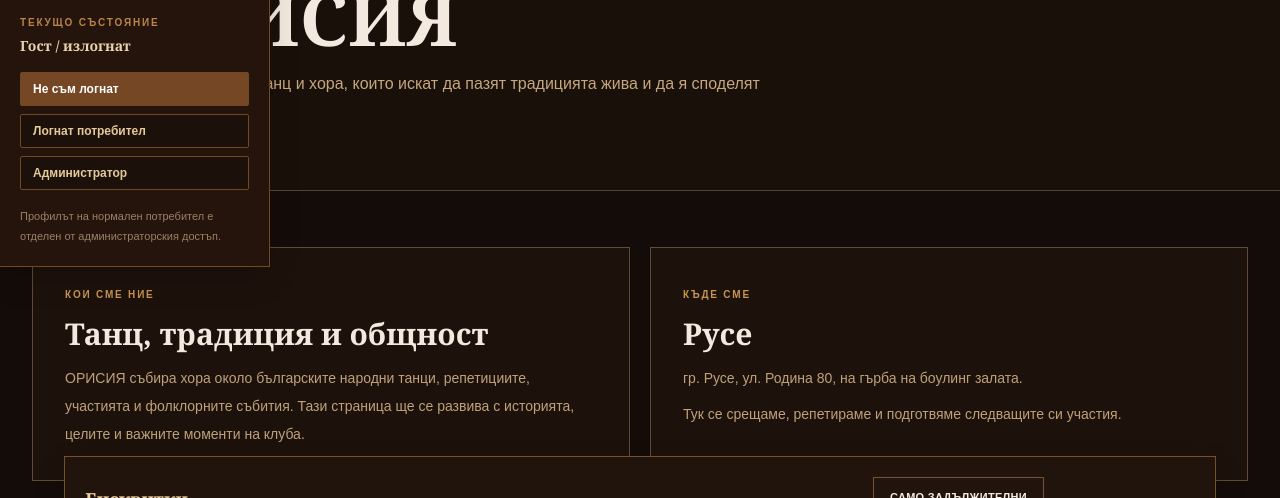
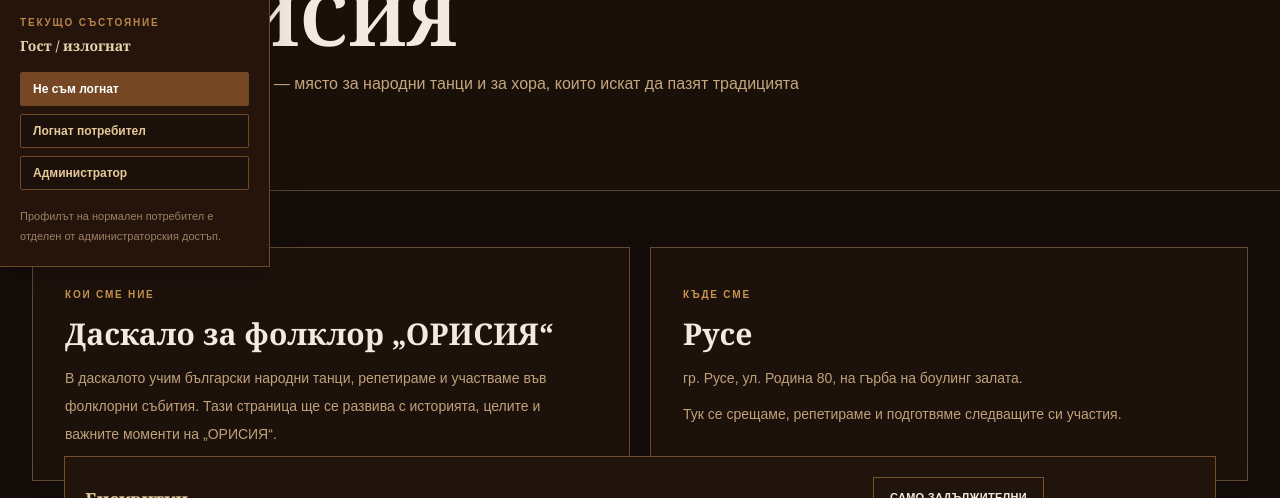
Before and after one commit to viktor132607/Orisia.Client, a Next.js app: page /about in a window 1280 px wide. Shown: the part 198-696 px from the top of the page. Built offline with nearby package versions, Linux system fonts and the light colour scheme; no server answers.

Commit message:
Use Orisia folklore school identity throughout site

```diff
--- a/src/app/about/layout.tsx
+++ b/src/app/about/layout.tsx
@@ -5,7 +5,7 @@ import { buildSocialMetadata, localSeoKeywords } from "../../lib/seo";
 
 const pageTitle = "За нас — народни танци в Русе";
 const pageDescription =
-  "Научете повече за ОРИСИЯ — общност за български народни танци и фолклор в Русе, нашата мисия, лектори и място за репетиции.";
+  "Научете повече за Даскало за фолклор „ОРИСИЯ“ в Русе, нашата мисия, лектори и място за репетиции.";
 
 export const metadata: Metadata = {
   title: pageTitle,
--- a/src/app/about/page.tsx
+++ b/src/app/about/page.tsx
@@ -20,8 +20,8 @@ export default function AboutPage() {
           </h1>
           <p className="mt-4 max-w-3xl font-sans text-base leading-7 text-[#725b47] dark:text-[#c6a77d]">
             {isBg
-              ? "Място за български фолклор, танц и хора, които искат да пазят традицията жива и да я споделят заедно."
-              : "A place for Bulgarian folklore, dance and people who want to keep tradition alive and share it together."}
+              ? "Даскало за фолклор „ОРИСИЯ“ — място за народни танци и за хора, които искат да пазят традицията жива."
+              : "ORISIA Folklore School — a place for folk dance and people who want to keep tradition alive."}
           </p>
         </div>
       </header>
@@ -33,12 +33,12 @@ export default function AboutPage() {
               {isBg ? "КОИ СМЕ НИЕ" : "WHO WE ARE"}
             </span>
             <h2 className="mt-3 text-3xl font-bold">
-              {isBg ? "Танц, традиция и общност" : "Dance, tradition and community"}
+              {isBg ? "Даскало за фолклор „ОРИСИЯ“" : "ORISIA Folklore School"}
             </h2>
             <p className="mt-3 font-sans text-sm leading-7 text-[#725b47] dark:text-[#bfa27a]">
               {isBg
-                ? "ОРИСИЯ събира хора около българските народни танци, репетициите, участията и фолклорните събития. Тази страница ще се развива с историята, целите и важните моменти на клуба."
-                : "ORISIA brings people together around Bulgarian folk dances, rehearsals, performances and folklore events. This page will grow with the club's history, goals and important moments."}
+                ? "В даскалото учим български народни танци, репетираме и участваме във фолклорни събития. Тази страница ще се развива с историята, целите и важните моменти на „ОРИСИЯ“."
+                : "At our folklore school, we learn Bulgarian folk dances, rehearse and take part in folklore events. This page will grow with ORISIA's history, goals and important moments."}
             </p>
           </article>
 
--- a/src/components/Footer.tsx
+++ b/src/components/Footer.tsx
@@ -16,7 +16,7 @@ export default function Footer() {
             <img src="/orisia-logo.jpg" alt={isBg ? "ОРИСИЯ" : "ORISIA"} className="h-12 w-12 object-contain" width={48} height={48} loading="lazy" decoding="async" />
           </Link>
           <p className="mt-3 max-w-xs text-[13px] leading-5 text-[#b9a184]">
-            {isBg ? "Български фолклор, танц, традиция и общност с характер." : "Bulgarian folklore, dance, tradition and community with character."}
+            {isBg ? "Даскало за фолклор „ОРИСИЯ“" : "ORISIA Folklore School"}
           </p>
         </div>
 
--- a/src/components/HomeFeed.tsx
+++ b/src/components/HomeFeed.tsx
@@ -61,8 +61,8 @@ export default function HomeFeed() {
     <section className="bg-orisia-cream py-12 text-orisia-brown dark:bg-orisia-dark dark:text-orisia-light" id="programa">
       <div className="mx-auto w-full max-w-7xl px-4 sm:px-6 lg:px-8">
         <header className="mb-12 border-b border-orisia-line pb-10 dark:border-[#574333]">
-          <span className="font-sans text-[10px] font-black uppercase tracking-[.22em] text-orisia-goldDark dark:text-[#c28a48]">{isBg ? "БЪЛГАРСКИ ФОЛКЛОР · РУСЕ" : "BULGARIAN FOLKLORE · RUSE"}</span>
-          <h1 className="mt-3 max-w-5xl text-4xl font-bold leading-tight sm:text-5xl lg:text-6xl">{isBg ? "ОРИСИЯ — народни танци и български фолклор в Русе" : "ORISIA — Bulgarian folk dances and folklore in Ruse"}</h1>
+          <span className="font-sans text-[10px] font-black uppercase tracking-[.22em] text-orisia-goldDark dark:text-[#c28a48]">{isBg ? "ДАСКАЛО ЗА ФОЛКЛОР · РУСЕ" : "FOLKLORE SCHOOL · RUSE"}</span>
+          <h1 className="mt-3 max-w-5xl text-4xl font-bold leading-tight sm:text-5xl lg:text-6xl">{isBg ? "Даскало за фолклор „ОРИСИЯ“ — Русе" : "ORISIA Folklore School — Ruse"}</h1>
           <p className="mt-5 max-w-3xl font-sans text-base leading-7 text-[#725b47] dark:text-[#b19873]">{isBg ? "ОРИСИЯ събира хора с интерес към българските народни танци, хората и фолклорните традиции в Русе." : "ORISIA brings together people interested in Bulgarian folk dances and folklore traditions in Ruse."}</p>
           <nav className="mt-6 flex flex-wrap gap-x-6 gap-y-3">
             {[["/about/", isBg ? "За ОРИСИЯ" : "About ORISIA"], ["/horoteka/", isBg ? "Хоротека" : "Dance library"], ["/events/", isBg ? "Събития" : "Events"], ["/contact/", isBg ? "Контакти" : "Contacts"]].map(([path, label]) => (
--- a/src/components/Navbar.tsx
+++ b/src/components/Navbar.tsx
@@ -97,7 +97,7 @@ export default function Navbar() {
           <img
             className="h-12 w-12 object-contain sm:h-[54px] sm:w-[54px]"
             src={LOGO_SRC}
-            alt={isBg ? "ОРИСИЯ — народни танци и фолклор в Русе" : "ORISIA — Bulgarian folk dance and folklore in Ruse"}
+            alt={isBg ? "Даскало за фолклор „ОРИСИЯ“ — Русе" : "ORISIA Folklore School — Ruse"}
             width={54}
             height={54}
             loading="eager"
@@ -111,7 +111,7 @@ export default function Navbar() {
             <img
               className="h-[54px] w-[54px] object-contain"
               src={LOGO_SRC}
-              alt={isBg ? "ОРИСИЯ — народни танци и фолклор в Русе" : "ORISIA — Bulgarian folk dance and folklore in Ruse"}
+              alt={isBg ? "Даскало за фолклор „ОРИСИЯ“ — Русе" : "ORISIA Folklore School — Ruse"}
               width={54}
               height={54}
               loading="eager"
--- a/src/lib/localizedSeo.ts
+++ b/src/lib/localizedSeo.ts
@@ -15,18 +15,18 @@ export const englishKeywords = [
   "Bulgarian folk dances Ruse",
   "Bulgarian folklore Ruse",
   "horo Ruse",
-  "folk dance club Ruse",
+  "folklore school Ruse",
   "folklore events Ruse",
 ];
 
 const staticSeo: Record<string, Record<Locale, SeoContent>> = {
   "/": {
-    bg: { title: "ОРИСИЯ | Български народни танци и фолклор в Русе", description: "ОРИСИЯ в Русе — български народни танци, фолклор, хора, репетиции, участия и събития.", keywords: localSeoKeywords },
-    en: { title: "ORISIA | Bulgarian folk dances and folklore in Ruse", description: "ORISIA in Ruse — Bulgarian folk dances, folklore, rehearsals, performances and events.", keywords: englishKeywords },
+    bg: { title: "Даскало за фолклор „ОРИСИЯ“ | Народни танци в Русе", description: "Даскало за фолклор „ОРИСИЯ“ в Русе — народни танци, хора, репетиции, участия и събития.", keywords: localSeoKeywords },
+    en: { title: "ORISIA Folklore School | Folk dances in Ruse", description: "ORISIA Folklore School in Ruse — Bulgarian folk dances, rehearsals, performances and events.", keywords: englishKeywords },
   },
   "/about/": {
-    bg: { title: "За нас — народни танци в Русе", description: "Научете повече за ОРИСИЯ — общност за български народни танци и фолклор в Русе.", keywords: localSeoKeywords },
-    en: { title: "About ORISIA — Bulgarian folk dances in Ruse", description: "Learn more about ORISIA, our Bulgarian folk dance community in Ruse.", keywords: englishKeywords },
+    bg: { title: "За Даскало за фолклор „ОРИСИЯ“", description: "Научете повече за Даскало за фолклор „ОРИСИЯ“ и народните танци в Русе.", keywords: localSeoKeywords },
+    en: { title: "About ORISIA Folklore School", description: "Learn more about ORISIA Folklore School and Bulgarian folk dance in Ruse.", keywords: englishKeywords },
   },
   "/news/": { bg: { title: "Новини", description: "Последни новини от ОРИСИЯ." }, en: { title: "News", description: "Latest ORISIA news." } },
   "/events/": { bg: { title: "Фолклорни събития в Русе", description: "Предстоящи участия и фолклорни събития на ОРИСИЯ.", keywords: localSeoKeywords }, en: { title: "Folklore events in Ruse", description: "Upcoming ORISIA performances and folklore events.", keywords: englishKeywords } },
--- a/src/lib/seo.ts
+++ b/src/lib/seo.ts
@@ -23,13 +23,13 @@ export const localSeoKeywords = [
   "народни хора Русе",
   "фолклор Русе",
   "български фолклор Русе",
-  "танцов клуб Русе",
+  "даскало за фолклор Русе",
   "фолклорни събития Русе",
 ];
 
-export const defaultTitle = "ОРИСИЯ | Български народни танци и фолклор в Русе";
+export const defaultTitle = "Даскало за фолклор „ОРИСИЯ“ | Народни танци в Русе";
 export const defaultDescription =
-  "ОРИСИЯ в Русе — български народни танци, фолклор, хора, репетиции, участия и събития, които пазят българската традиция жива.";
+  "Даскало за фолклор „ОРИСИЯ“ в Русе — български народни танци, хора, репетиции, участия и събития, които пазят традицията жива.";
 
 export function buildSocialMetadata({
   path,
```
